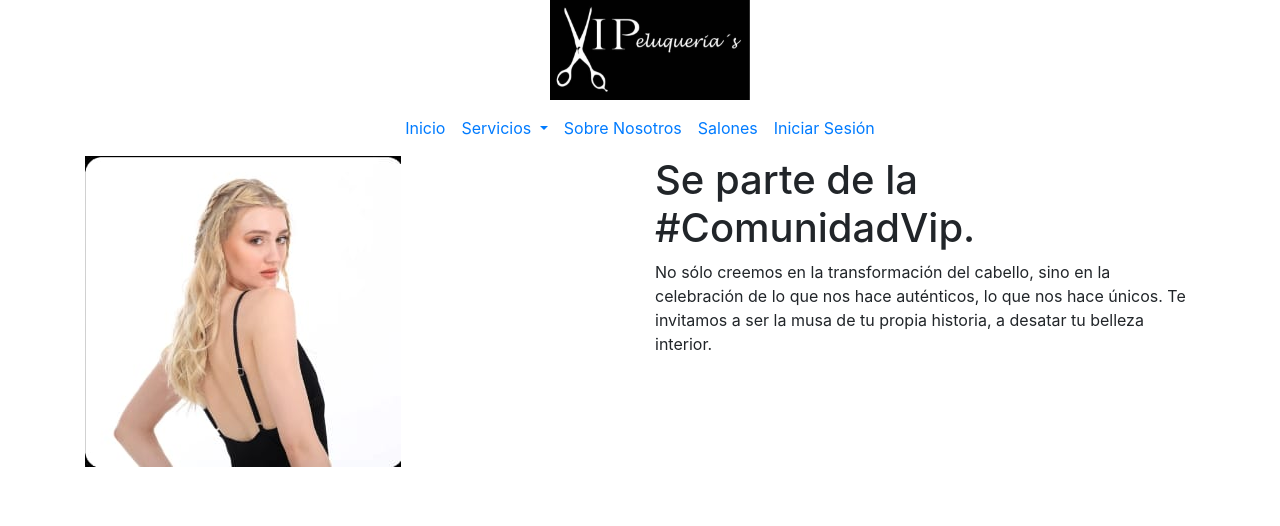
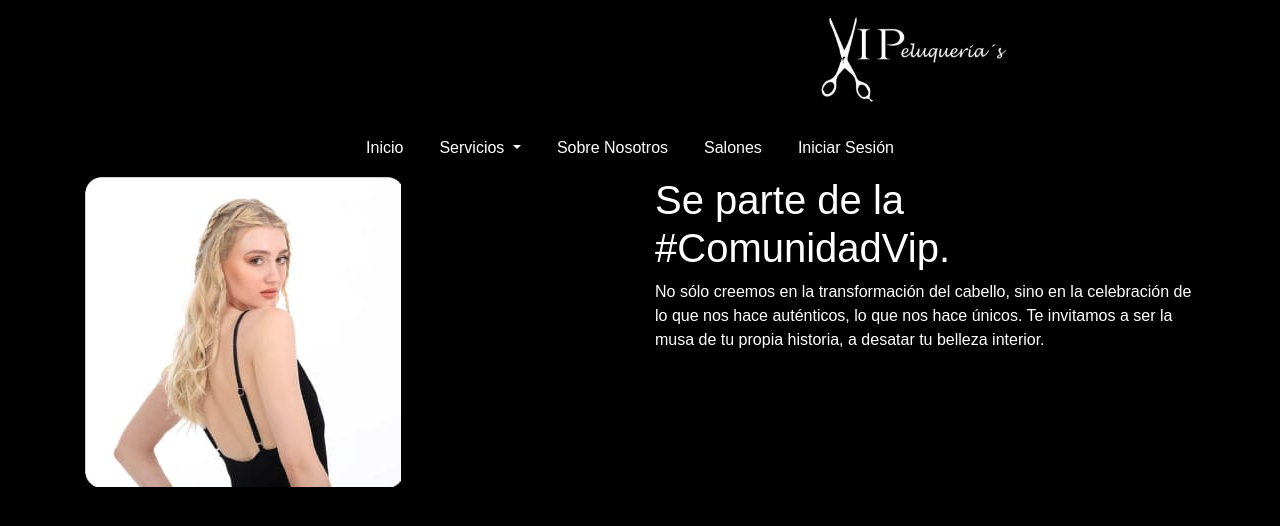
Before and after one commit to camilaseq/pre-entrega.io, a plain HTML site: page index.html in a window 1280 px wide. Drawn offline with nearby package versions, Linux system fonts and the light colour scheme.

Commit message:
Update index.html

```diff
--- a/index.html
+++ b/index.html
@@ -6,7 +6,7 @@
     <title>Vipeluquerias - Inicio</title>
 
     <link rel="stylesheet" href="https://stackpath.bootstrapcdn.com/bootstrap/4.5.2/css/bootstrap.min.css">
-    <link rel="stylesheet" href="style.scss">
+    <link rel="stylesheet" href="style.css">
 </head>
 <body>
 
```
